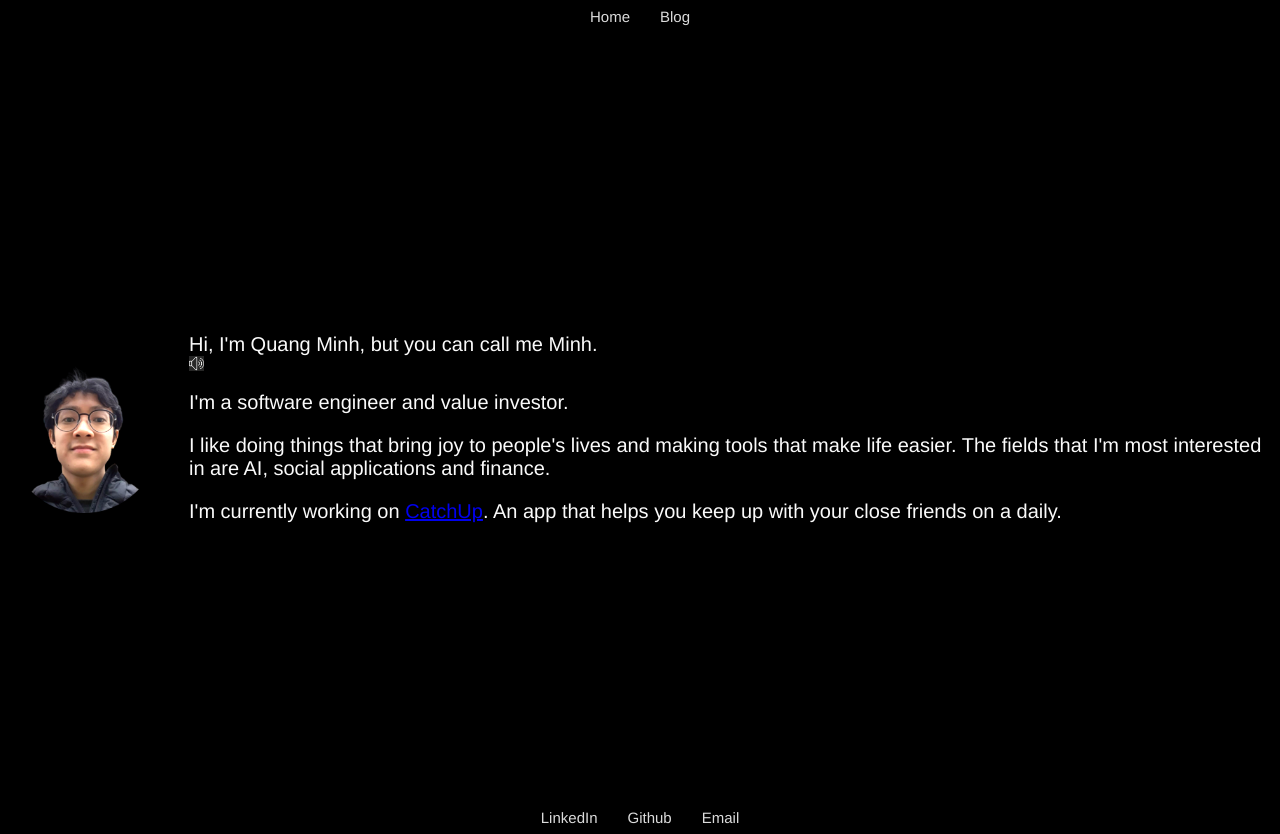
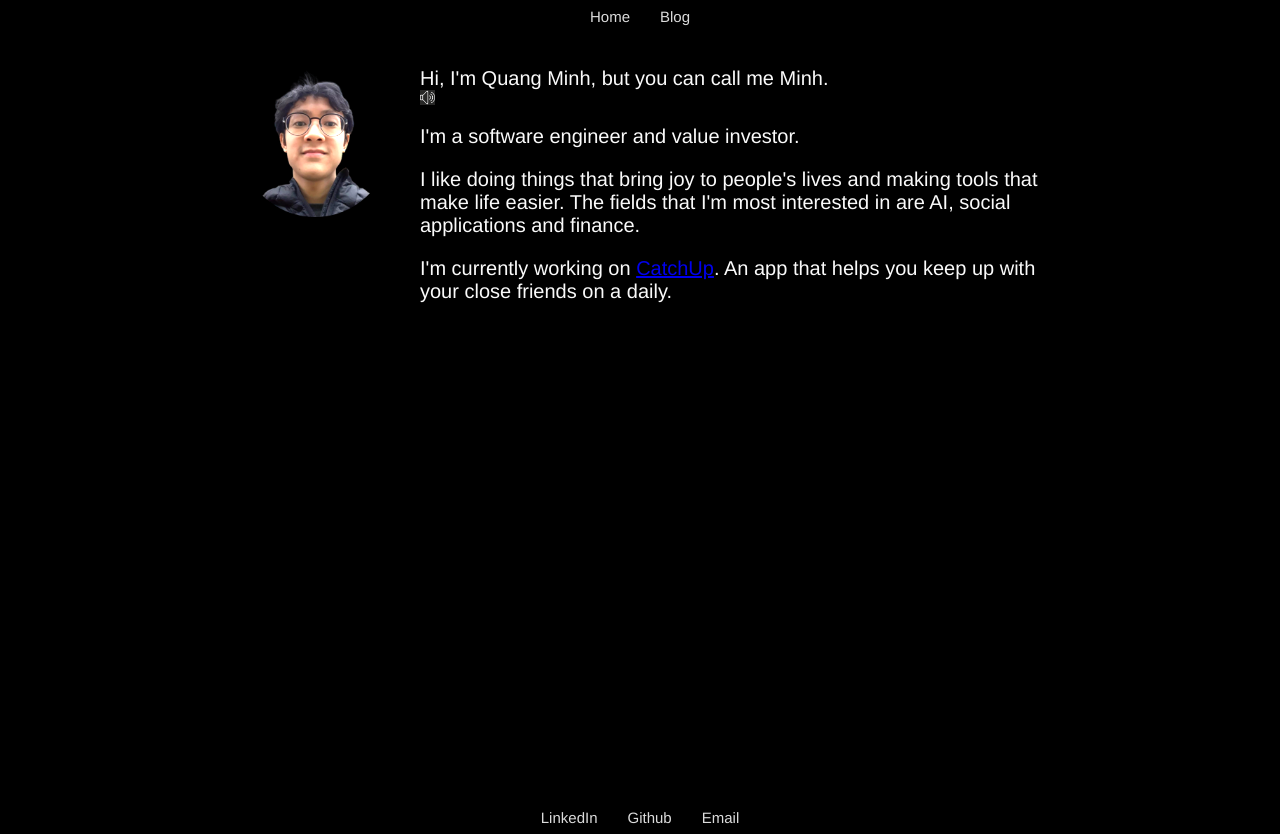
Before and after one commit to bobcoi03/PersonalWebsite, a Next.js app in the folder personalwebsite/: page / in a window 1280 px wide. Built offline with nearby package versions, Linux system fonts and the light colour scheme.

Commit message:
nah its easy asf

```diff
--- a/personalwebsite/src/styles/globals.css
+++ b/personalwebsite/src/styles/globals.css
@@ -36,7 +36,10 @@ html, body {
   flex: 1;
   flex-direction: row;
   justify-content: center;
-  align-items: center;
+
+  margin: auto;
+
+  max-width: 800px;
 
   text-overflow: ellipsis;
 
@@ -59,11 +62,11 @@ html, body {
 }
 
 .profilePicture {
-  filter: brightness(1.5);
+  filter: brightness(1.75);
 }
 
 .profilePicture:hover {
-  filter: brightness(1.75);
+  filter: brightness(2);
 }
 
 .audioIcon {
```
Also changed, not shown: personalwebsite/public/favIcon copy.png (added).
